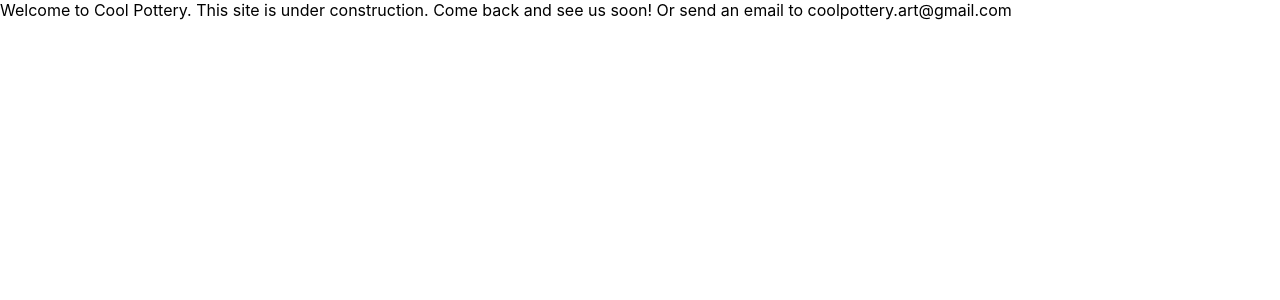
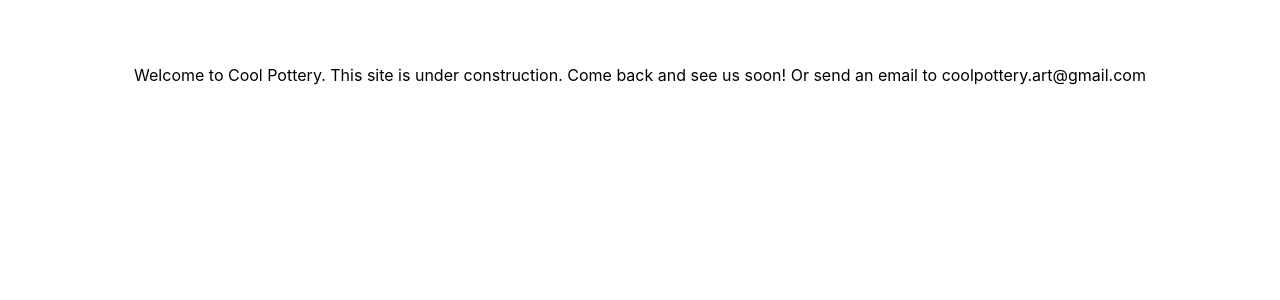
Before and after one commit to timknapp12/cool-pottery.art, a React (Create React App) app: page / in a window 1280 px wide. Shown: the top 300 px of the page. Built offline with nearby package versions, Linux system fonts and the light colour scheme.

Commit message:
add height and width to flexbox

```diff
--- a/src/App.js
+++ b/src/App.js
@@ -1,11 +1,12 @@
 import React from "react";
+import Flexbox from "./components/common/Flexbox";
 
 function App() {
   return (
-    <div>
+    <Flexbox height="150px">
       Welcome to Cool Pottery. This site is under construction. Come back and
       see us soon! Or send an email to coolpottery.art@gmail.com
-    </div>
+    </Flexbox>
   );
 }
 
--- a/src/components/common/Flexbox/index.js
+++ b/src/components/common/Flexbox/index.js
@@ -7,12 +7,16 @@ const Flex = styled.div`
   flex-direction: ${({ flexDirection }) => flexDirection};
   justify-content: ${({ justifyContent }) => justifyContent};
   align-items: ${({ alignItems }) => alignItems};
+  height: ${({ height }) => height};
+  width: ${({ width }) => width};
 `;
 
 const Flexbox = ({
   justifyContent = "center",
   alignItems = "center",
   flexDirection = "row",
+  height = "auto",
+  width = "auto",
   children,
   ...props
 }) => (
@@ -20,6 +24,8 @@ const Flexbox = ({
     justifyContent={justifyContent}
     alignItems={alignItems}
     flexDirection={flexDirection}
+    height={height}
+    width={width}
     {...props}
   >
     {children}
@@ -38,6 +44,12 @@ Flexbox.propTypes = {
 
   /** A valid CSS property for flex direction */
   flexDirection: PropTypes.string,
+
+  /** A valid CSS property for height */
+  height: PropTypes.string,
+
+  /** A valid CSS property for width */
+  width: PropTypes.string,
 };
 
 export default Flexbox;
```
Also changed, not shown: 1 other file (tests, documents, lock files or other folders).
